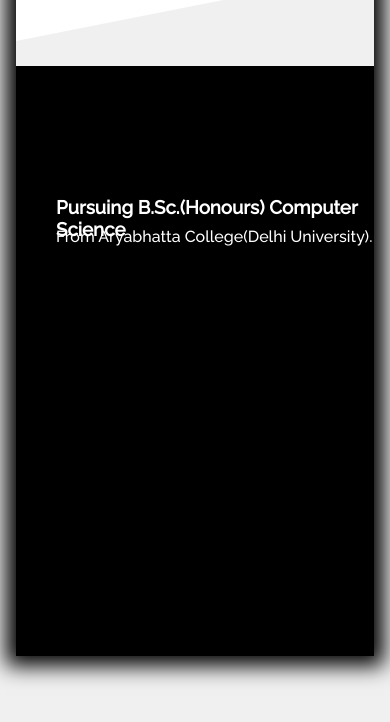
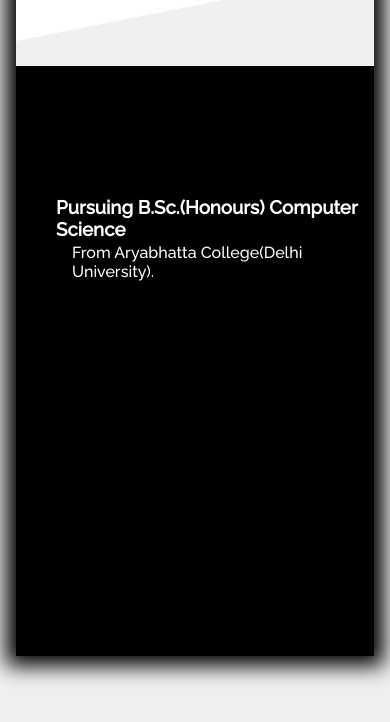
Before and after one commit to bhawnashukla06/portfolio, a plain HTML site: page education.html in a window 390 px wide. Shown: the part 120-842 px from the top of the page. Drawn offline with Linux system fonts and the light colour scheme.

Commit message:
Update generic.css

```diff
--- a/generic.css
+++ b/generic.css
@@ -95,6 +95,9 @@
     padding-top: 7rem;
 
   }
+  .container-2 p{
+   padding:1rem;
+  }
   .container-2 > ul > li {
     font-family: "Raleway", sans-serif;
     font-size: 1rem;
```
